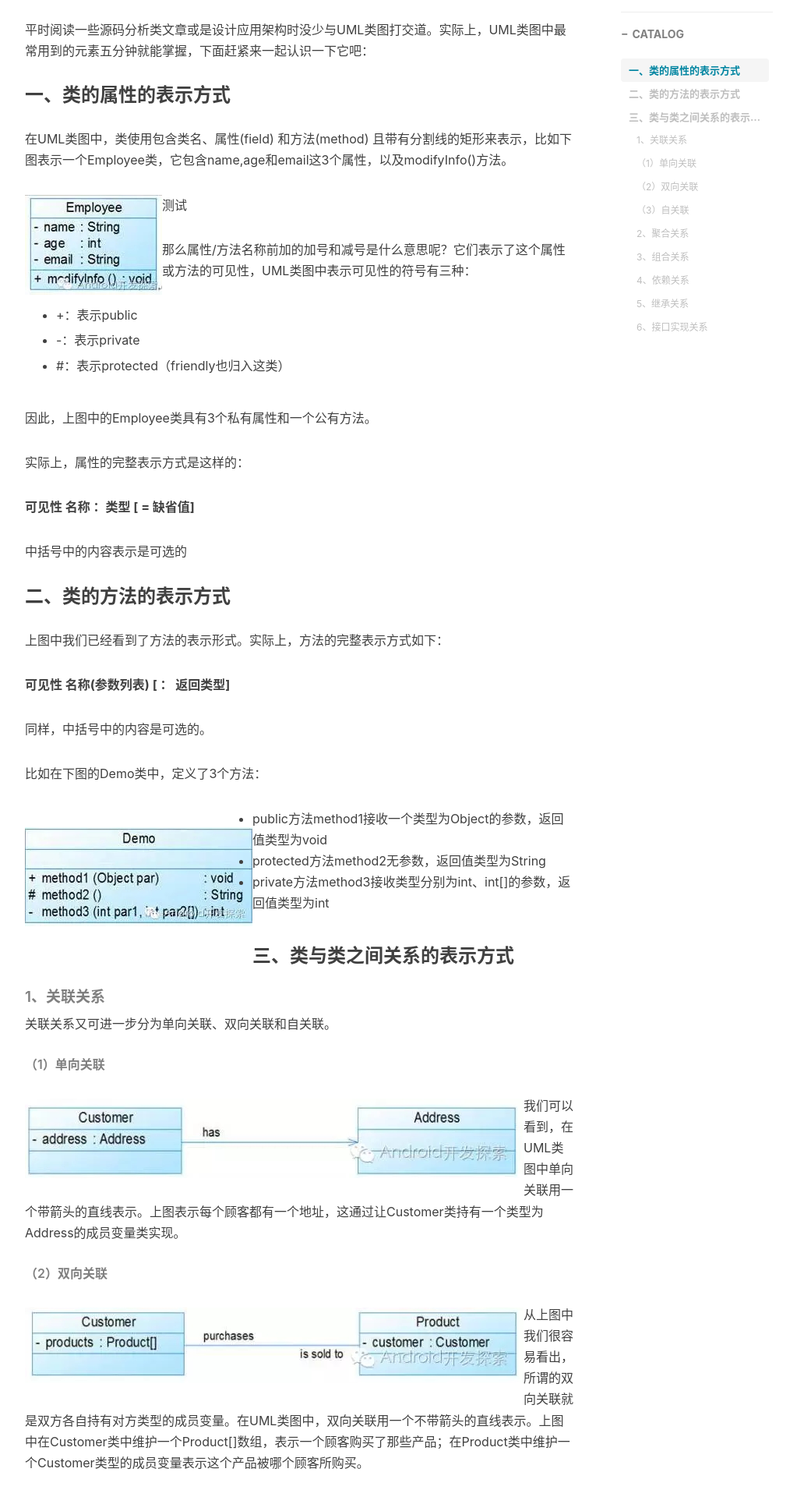
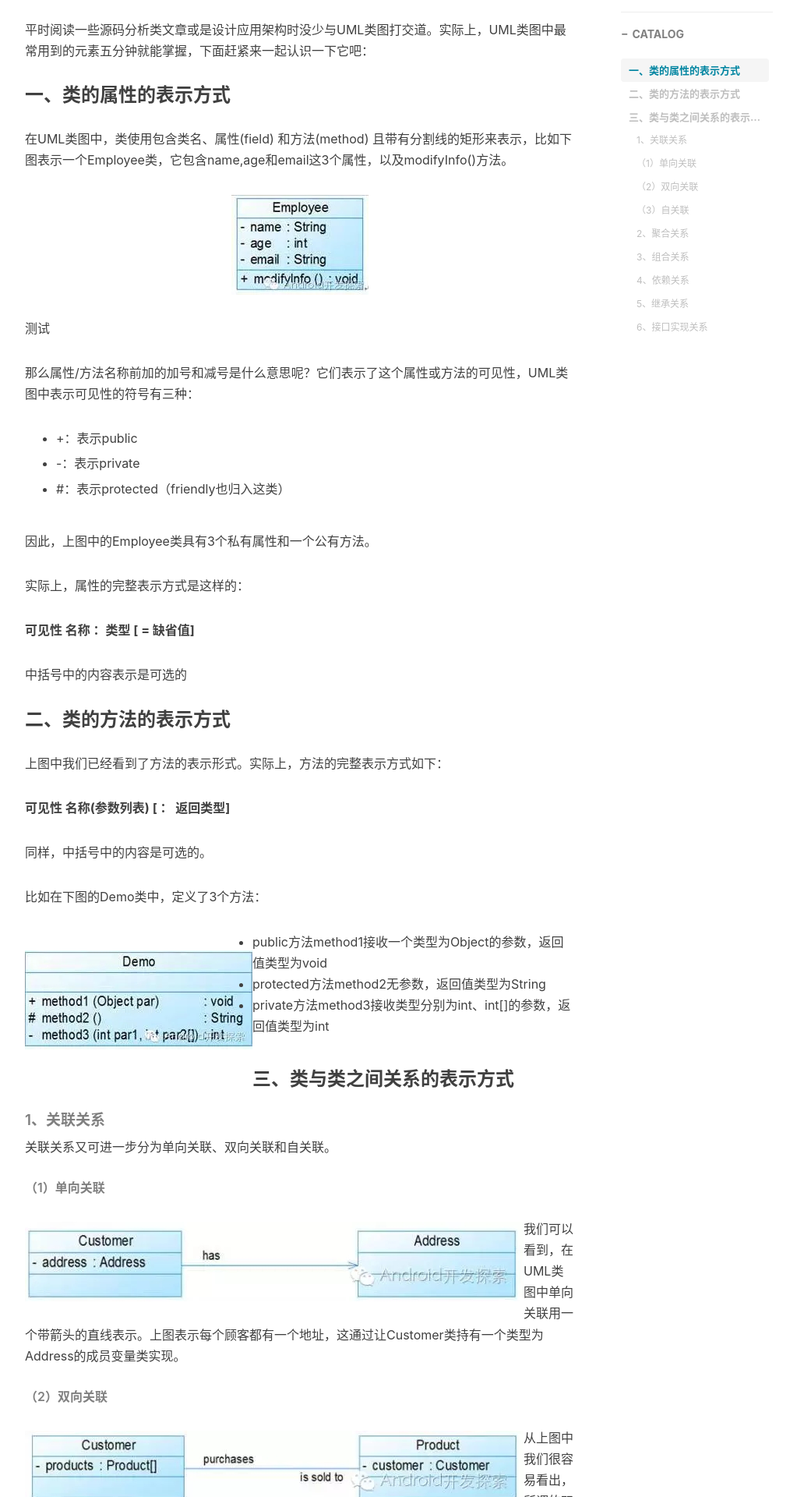
Before and after one commit to tongyongtao/tongyongtao.github.io, a Jekyll site: the page built from _posts/2024-07-01-五分钟读懂UML类图.md, in a window 1280 px wide. Shown: the part 548-2468 px from the top of the page at 78% size, without its empty margins (233-1256 px from the left). Built offline with Jekyll 4.4.1, drawn with Linux system fonts in a browser that asks for light colours; nearby versions of some CDN libraries; comment, search, counter and statistics services are not loaded.

Commit message:
update blog

```diff
--- a/_posts/2024-07-01-五分钟读懂UML类图.md
+++ b/_posts/2024-07-01-五分钟读懂UML类图.md
@@ -19,7 +19,7 @@ typora-root-url: ../../blog
 
 在UML类图中，类使用包含类名、属性(field) 和方法(method) 且带有分割线的矩形来表示，比如下图表示一个Employee类，它包含name,age和email这3个属性，以及modifyInfo()方法。
 
-<img src="/assets/images/617148-20160612221055090-339746853.jpg" alt="img" style="zoom: 100%; display: block; margin: 0 auto;" align="left"/>
+<img src="/assets/images/617148-20160612221055090-339746853.jpg" alt="img" style="zoom: 100%; display: block; margin: 0 auto;"/>
 
 
 
```
